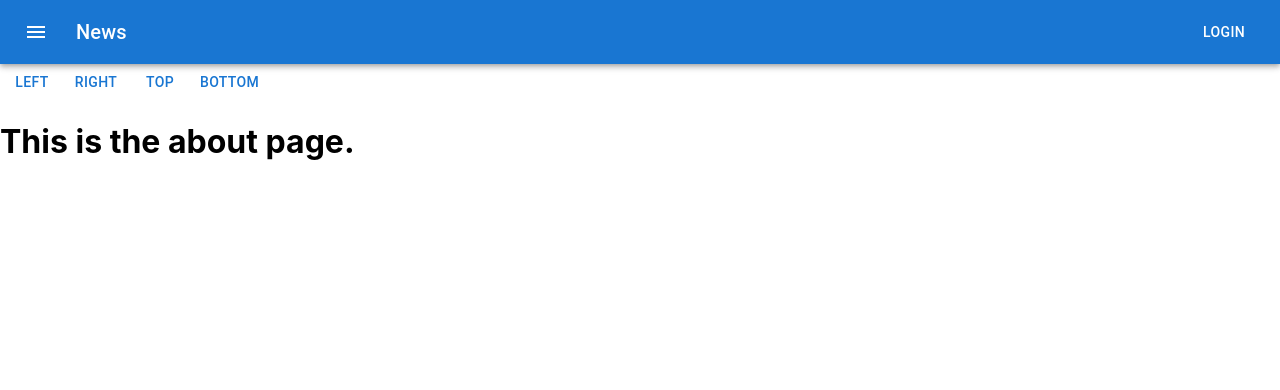
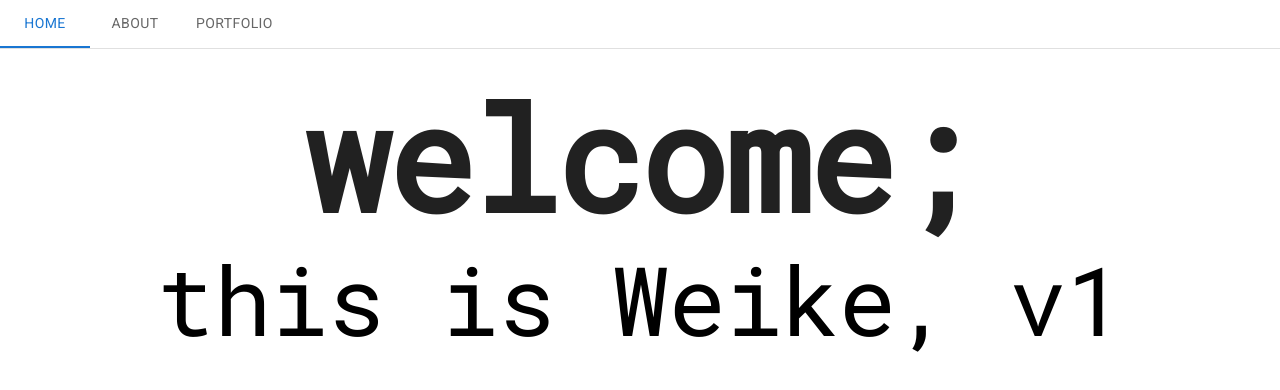
Before and after one commit to weikequ/weike-ca-backup, a React (Create React App) app: page /about in a window 1280 px wide. Shown: the top 390 px of the page. Built offline with nearby package versions, Linux system fonts and the light colour scheme.

Commit message:
feat: added v1 homepage removed navbar, added tabs

```diff
--- a/package.json
+++ b/package.json
@@ -5,6 +5,8 @@
   "dependencies": {
     "@emotion/react": "^11.4.1",
     "@emotion/styled": "^11.3.0",
+    "@fontsource/roboto": "^4.5.1",
+    "@fontsource/roboto-mono": "^4.5.0",
     "@mui/icons-material": "^5.0.1",
     "@mui/material": "^5.0.2",
     "@testing-library/jest-dom": "^5.11.4",
--- a/src/App.css
+++ b/src/App.css
@@ -36,3 +36,15 @@
     transform: rotate(360deg);
   }
 }
+
+h1 {
+  display: flex;
+  flex-direction: column;
+  align-items: center;
+}
+
+h2 {
+  display: flex;
+  flex-direction: column;
+  align-items: center;
+}
--- a/src/App.tsx
+++ b/src/App.tsx
@@ -1,28 +1,37 @@
 import React from 'react';
 
 import './App.css';
-import { Home } from "./pages/home"
-import { Route, Switch } from 'react-router-dom';
-import { About } from './pages/about';
-import { Portfolio } from './pages/portfolio';
-import { Experience } from './pages/experience';
 import { NavBar } from './components/navbar';
-import { Error } from './pages/error';
-import TemporaryDrawer from './components/temp-drawer';
+
+import { ThemeProvider } from '@mui/material/styles';
+import { createTheme } from '@mui/material/styles';
+import '@fontsource/roboto-mono';
+import '@fontsource/roboto';
+
+const theme = createTheme({
+  typography: {
+    h1: {
+      fontFamily: 'Roboto Mono',
+      fontWeight: 700,
+      fontSize: 144,
+    },
+    h2: {
+      fontFamily: 'Roboto Mono',
+      fontWeight: 100,
+      fontSize: 96,
+    },
+    h3: {
+      fontFamily: 'Roboto'
+    }
+  },
+});
 
 function App() {
-
   return (
     <div className="my-app">
-      <NavBar />
-      <TemporaryDrawer />
-      <Switch>
-        <Route path="/" component={Home} exact />
-        <Route path="/about" component={About} />
-        <Route path="/portfolio" component={Portfolio} />
-        <Route path="/experience" component={Experience} />
-        <Route component={Error} />
-      </Switch>
+      <ThemeProvider theme={theme}>
+        <NavBar />
+      </ThemeProvider>
     </div>
   );
 }
--- a/src/components/navbar.tsx
+++ b/src/components/navbar.tsx
@@ -1,35 +1,72 @@
 import React from 'react';
 
-import AppBar from '@mui/material/AppBar';
+import { Home } from "../pages/home"
+import { About } from '../pages/about';
+import { Portfolio } from '../pages/portfolio';
+
 import Box from '@mui/material/Box';
-import Toolbar from '@mui/material/Toolbar';
+import Tab from '@mui/material/Tab';
+import Tabs from '@mui/material/Tabs';
 import Typography from '@mui/material/Typography';
-import Button from '@mui/material/Button';
-import IconButton from '@mui/material/IconButton';
-import MenuIcon from '@mui/icons-material/Menu';
 
-export const NavBar: React.FC = () => {
+interface TabPanelProps {
+  children?: React.ReactNode;
+  index: number;
+  value: number;
+}
+
+function TabPanel(props: TabPanelProps) {
+  const { children, value, index, ...other } = props;
+
   return (
-    <div className="my-navbar">
-      <Box sx={{ flexGrow: 1 }}>
-        <AppBar position="static">
-          <Toolbar>
-            <IconButton
-              size="large"
-              edge="start"
-              color="inherit"
-              aria-label="menu"
-              sx={{ mr: 2 }}
-            >
-              <MenuIcon />
-            </IconButton>
-            <Typography variant="h6" component="div" sx={{ flexGrow: 1 }}>
-              News
-            </Typography>
-            <Button color="inherit">Login</Button>
-          </Toolbar>
-        </AppBar>
-      </Box>
+    <div
+      role="tabpanel"
+      hidden={value !== index}
+      id={`simple-tabpanel-${index}`}
+      aria-labelledby={`simple-tab-${index}`}
+      {...other}
+    >
+      {value === index && (
+        <Box sx={{ p: 3 }}>
+          <Typography>{children}</Typography>
+        </Box>
+      )}
     </div>
   )
 }
+
+function a11yProps(index: number) {
+  return {
+    id: `simple-tab-${index}`,
+    'aria-controls': `simple-tabpanel-${index}`,
+  };
+}
+
+export const NavBar: React.FC = () => {
+  const [value, setValue] = React.useState(0);
+
+  const handleChange = (event: React.SyntheticEvent, newValue: number) => {
+    setValue(newValue);
+  }
+
+  return (
+    <div className="my-navbar">
+      <Box sx={{ borderBottom: 1, borderColor: 'divider' }}>
+        <Tabs value={value} onChange={handleChange} aria-label="basic tabs example">
+          <Tab label="Home" {...a11yProps(0)} />
+          <Tab label="About" {...a11yProps(1)} />
+          <Tab label="Portfolio" {...a11yProps(2)} />
+        </Tabs>
+      </Box>
+      <TabPanel value={value} index={0}>
+        <Home />
+      </TabPanel>
+      <TabPanel value={value} index={1}>
+        <About />
+      </TabPanel>
+      <TabPanel value={value} index={2}>
+        <Portfolio />
+      </TabPanel>
+    </div>
+  )
+}
--- a/src/pages/home.tsx
+++ b/src/pages/home.tsx
@@ -1,24 +1,11 @@
+import { Typography } from '@mui/material';
 import React from 'react';
-import logo from '../logo.svg';
 
 export const Home: React.FC = () => {
     return (
-        <div className="App">
-            <header className="App-header">
-                <img src={logo} className="App-logo" alt="logo" />
-                <p>
-                    This is the humble beginnings of Weike's personal website.
-                    Edit <code>src/App.tsx</code> and save to reload.
-                </p>
-                <a
-                    className="App-link"
-                    href="https://reactjs.org"
-                    target="_blank"
-                    rel="noopener noreferrer"
-                >
-                    Learn React
-                </a>
-            </header>
+        <div className="Home">
+            <Typography color="textPrimary" variant="h1">welcome;</Typography>
+            <Typography variant="h2">this is Weike, v1</Typography>
         </div>
     )
 }
```
Also changed, not shown: 1 other file (tests, documents, lock files or other folders).
